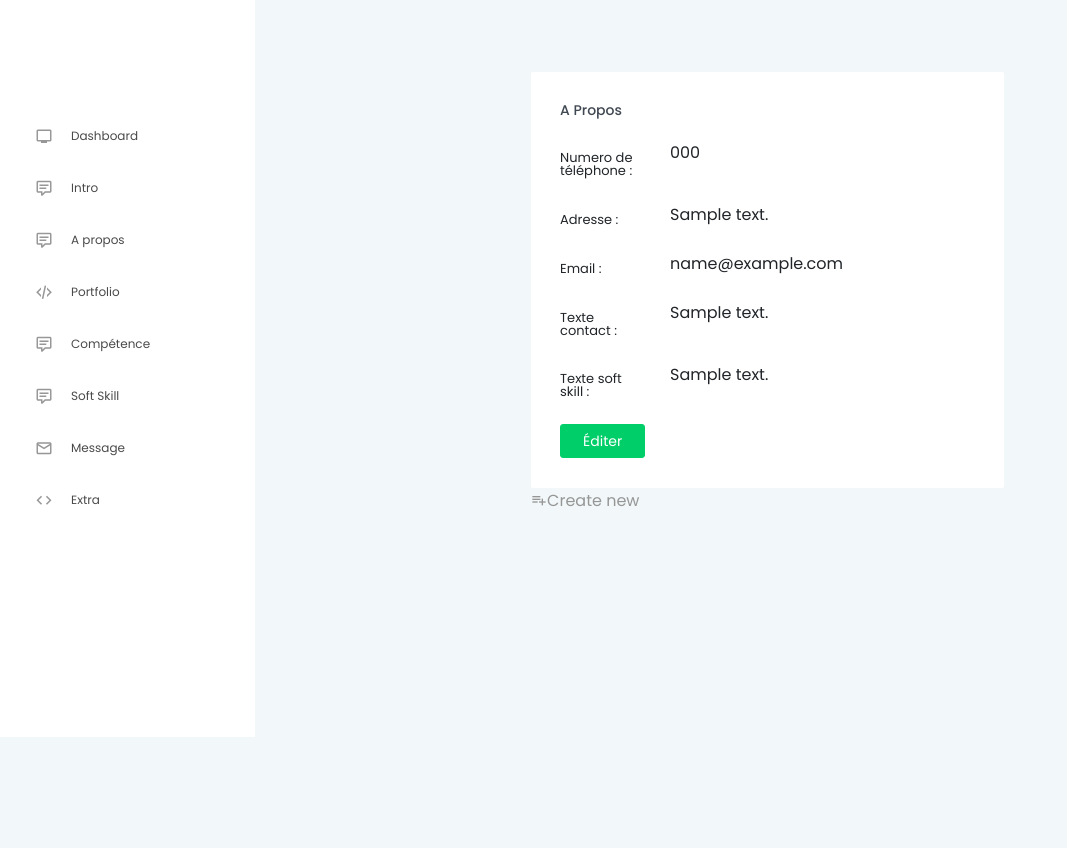
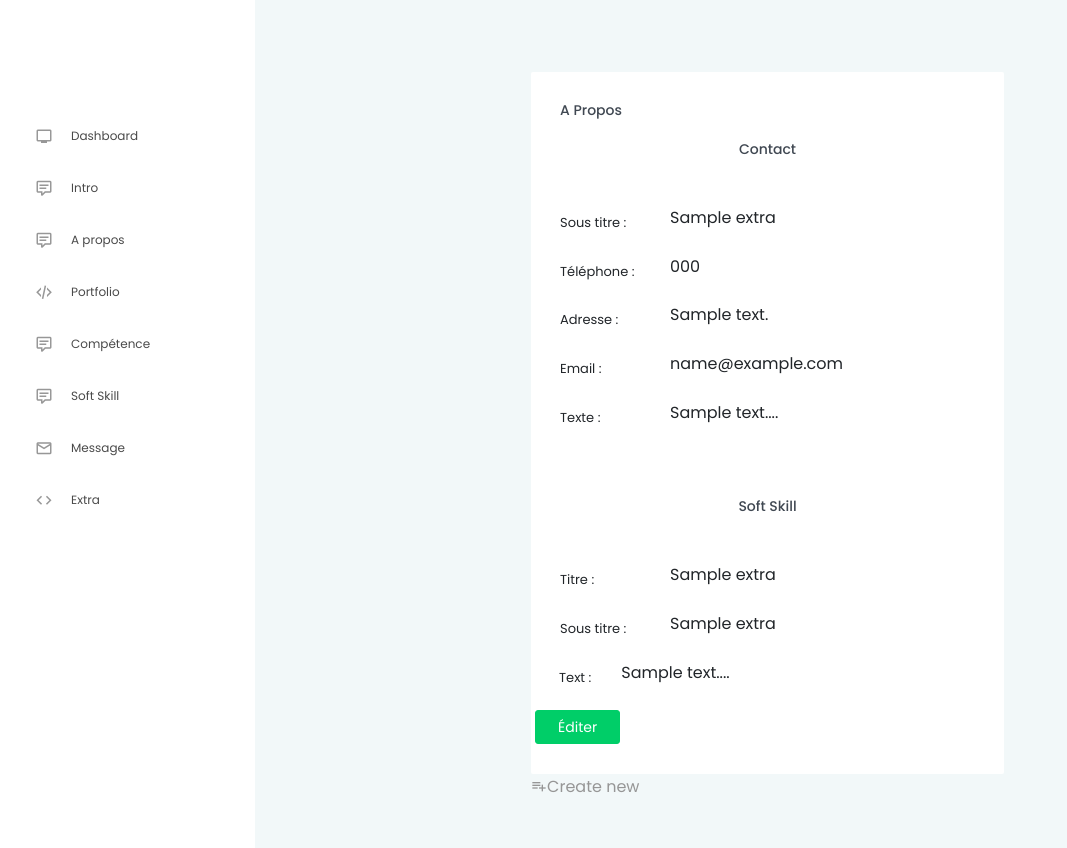
Before and after one commit to JefDc/portfolio, a Symfony app: template templates/admin/extra/index.html.twig in a window 1280 px wide. Shown: the part 63-911 px from the top of the page, without its empty margins (0-1067 px from the left). Before the commit the page ends 800 px from the top, so only its background shows below. Run offline with Twig, Linux system fonts and the light colour scheme; the template is opened without the code that fills it: most values are stand-ins (such as "Sample title", 1, 10 or a date in 2020); some libraries are stand-ins or nearby versions.

Commit message:
add twig extra in home

```diff
--- a/src/Controller/HomeController.php
+++ b/src/Controller/HomeController.php
@@ -5,6 +5,7 @@ namespace App\Controller;
 use App\Entity\Contact;
 use App\Form\ContactType;
 use App\Repository\AboutUsRepository;
+use App\Repository\ExtraRepository;
 use App\Repository\IntroRepository;
 use App\Repository\PortfolioRepository;
 use App\Repository\SkillRepository;
@@ -20,7 +21,7 @@ class HomeController extends AbstractController
      */
     public function index(SkillRepository $skillRepository, IntroRepository $introRepository,
                           PortfolioRepository $portfolioRepository, AboutUsRepository $aboutUsRepository,
-                          SoftSkillRepository $softSkillRepository, Request $request)
+                          SoftSkillRepository $softSkillRepository, Request $request, ExtraRepository $extraRepository)
     {
         // Send message
         $message = new Contact();
@@ -49,7 +50,8 @@ class HomeController extends AbstractController
             'portfolios' => $portfolioRepository->findAll(),
             'intro' => $aboutUsRepository->findAll(),
             'soft_skills' => $softSkillRepository->findAll(),
-            'form' => $form->createView()
+            'form' => $form->createView(),
+            'extras' => $extraRepository->findAll()
         ]);
     }
 }
--- a/templates/admin/extra/index.html.twig
+++ b/templates/admin/extra/index.html.twig
@@ -10,8 +10,21 @@
                             <h4 class="card-title">A propos</h4>
                                 <div class="row">
                                     <div class="col-md-12">
+                                        <div class="subTitle">
+                                            <h4 class="card-title text-center mb-5">Contact</h4>
+                                            <div class="form-group row">
+                                                <label class="col-sm-3 col-form-label">Sous titre :</label>
+                                                <div class="col-sm-9">
+                                                    {{ extra.subTitleContact }}
+                                                </div>
+                                            </div>
+                                        </div>
+                                    </div>
+                                </div>
+                                <div class="row">
+                                    <div class="col-md-12">
                                         <div class="form-group row">
-                                            <label class="col-sm-3 col-form-label">Numero de téléphone :</label>
+                                            <label class="col-sm-3 col-form-label">Téléphone :</label>
                                             <div class="col-sm-9">
                                                 {{ extra.numberPhone }}
                                             </div>
@@ -41,9 +54,22 @@
                                 <div class="row">
                                     <div class="col-md-12">
                                         <div class="form-group row">
-                                            <label class="col-sm-3 col-form-label">Texte contact :</label>
+                                            <label class="col-sm-3 col-form-label">Texte :</label>
                                             <div class="col-sm-9">
-                                                {{ extra.textContact }}
+                                                {{ extra.textContact[:300] ~ '...' }}
+                                            </div>
+                                        </div>
+                                    </div>
+                                </div>
+                                <div class="row">
+                                    <div class="col-md-12">
+                                        <div class="subTitle">
+                                            <h4 class="card-title text-center m-5">Soft skill</h4>
+                                            <div class="form-group row">
+                                                <label class="col-sm-3 col-form-label">Titre :</label>
+                                                <div class="col-sm-9">
+                                                    {{ extra.titleSoftSkill }}
+                                                </div>
                                             </div>
                                         </div>
                                     </div>
@@ -51,19 +77,27 @@
                                 <div class="row">
                                     <div class="col-md-12">
                                         <div class="form-group row">
-                                            <label class="col-sm-3 col-form-label">Texte soft skill :</label>
+                                            <label class="col-sm-3 col-form-label">Sous titre :</label>
                                             <div class="col-sm-9">
-                                                {{ extra.textSoftSkill }}
+                                                {{ extra.subTitleSoftSkill }}
                                             </div>
                                         </div>
                                     </div>
-                                </div>
+                                    <div class="row">
+                                        <div class="col-md-12">
+                                            <div class="form-group row">
+                                                <label class="col-sm-3 col-form-label pl-4">Text :</label>
+                                                <div class="col-sm-9">
+                                                    {{ extra.textSoftSkill[:300] ~ '...' }}
+                                                </div>
+                                            </div>
+                                        </div>
                                 <a href="{{ path('extra_edit', {'id' : extra.id}) }}"><button type="submit" class="btn btn-success mr-2">Éditer</button></a>
                         </div>
                     </div>
-                     <a href="{{ path('extra_new') }}" class="mdi mdi-playlist-plus text-gray">Create new</a>
                 </div>
             </div>
+            <a href="{{ path('extra_new') }}" class="mdi mdi-playlist-plus text-gray">Create new</a>
         </div>
     </div>
 {% endfor %}
--- a/templates/home/aboutUs.html.twig
+++ b/templates/home/aboutUs.html.twig
@@ -4,7 +4,9 @@
             <div class="row">
                 <div class="col-xl-12 intro-text">
                     {% for aboutus in intro %}
-                    <span class="sp-sub-title">A propos</span>
+                        {% for extra in extras %}
+                            <span class="sp-sub-title">{{ extra.subTitleAboutUs }}</span>
+                        {% endfor %}
                     <h3 class="sp-title">{{ aboutus.title }}</h3>
                     <p>{{ aboutus.content }}</p>
                     {% endfor %}
--- a/templates/home/skill.html.twig
+++ b/templates/home/skill.html.twig
@@ -3,7 +3,9 @@
         <div class="container-fluid">
             <div class="row">
                 <div class="comp">
-                   <h2 class="text-white competence">COMPÉTENCE</h2>
+                    {% for extra in extras %}
+                        <h2 class="text-white competence">{{ extra.titleSkill }}</h2>
+                    {% endfor %}
                 </div>
             </div>
             <div class="container">
```
Also changed, not shown: src/Entity/Extra.php (+102 -0 lines), src/Form/ExtraType.php (+33 -1 lines), src/Migrations/Version20190209073859.php (added, +35 -0 lines), templates/admin/extra/_form.html.twig (+39 -3 lines), templates/home/contact.html.twig (+5 -4 lines), templates/home/skillSoft.html.twig (+5 -6 lines).
